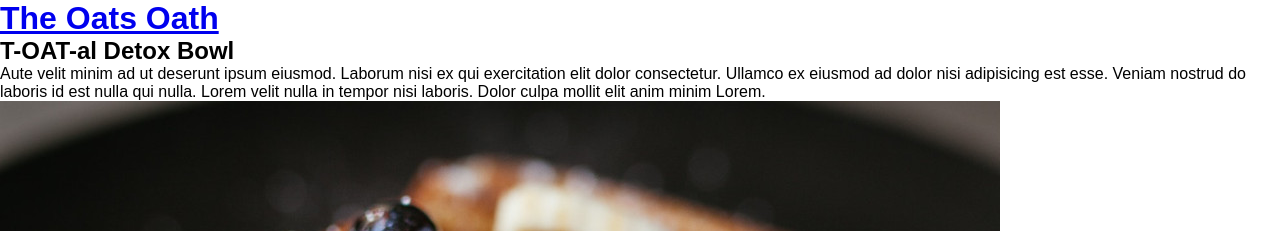
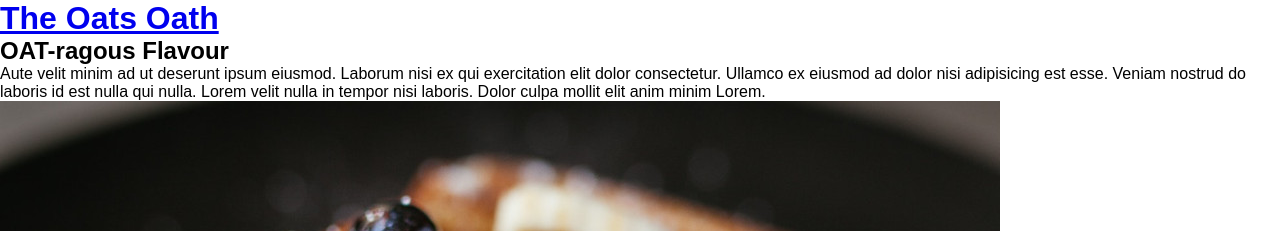
Before and after one commit to natalied0uglas/TheOatsOath, a Jekyll site: the page built from _recipes/recipe1.md, in a window 1280 px wide. Shown: the top 231 px of the page. Built offline with Jekyll 4.4.1, drawn with Linux system fonts in a browser that asks for light colours.

Commit message:
Update Recipe “recipe1”

```diff
--- a/_recipes/recipe1.md
+++ b/_recipes/recipe1.md
@@ -1,5 +1,5 @@
 ---
-title: T-OAT-al Detox Bowl
+title: OAT-ragous Flavour
 date: 2022-10-19
 order: 4
 layout: recipe
```
